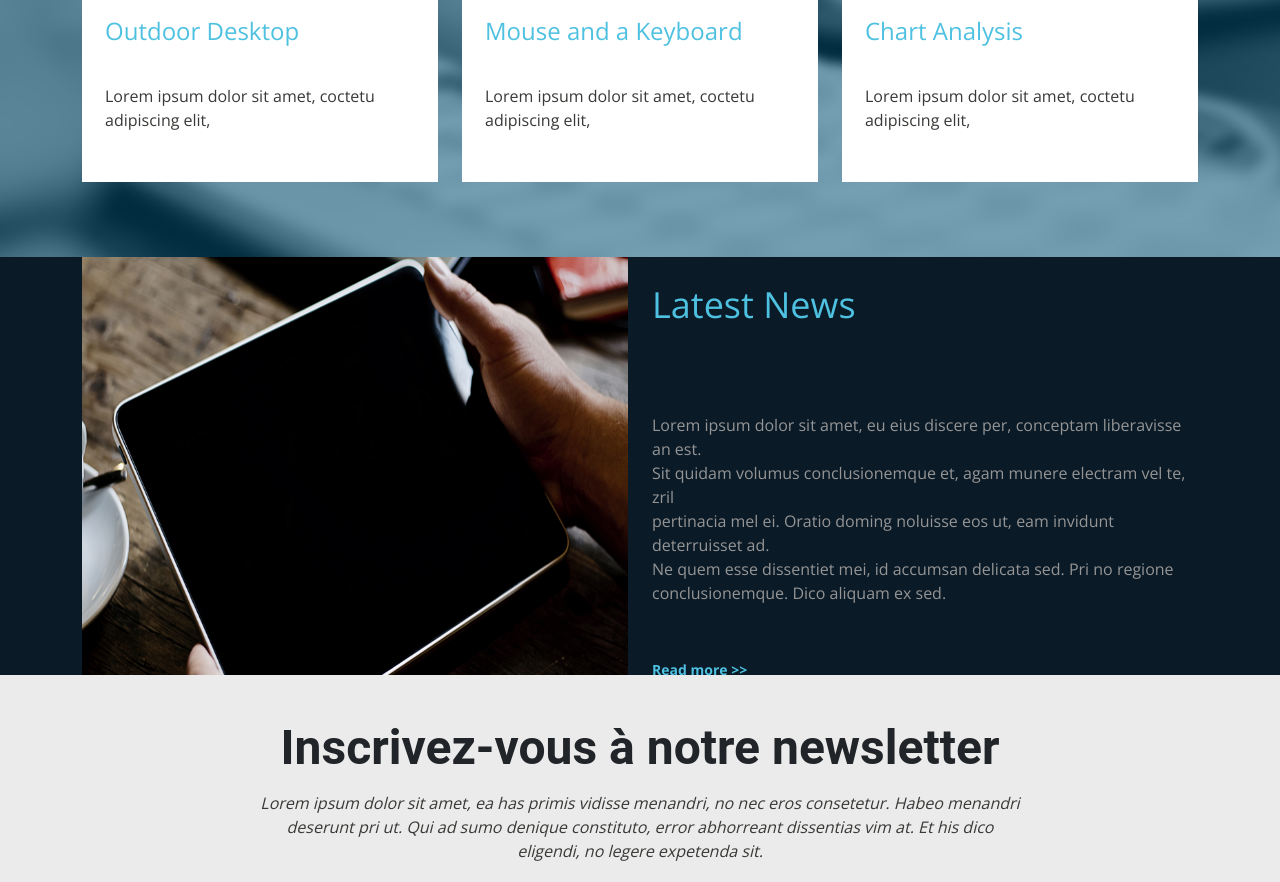
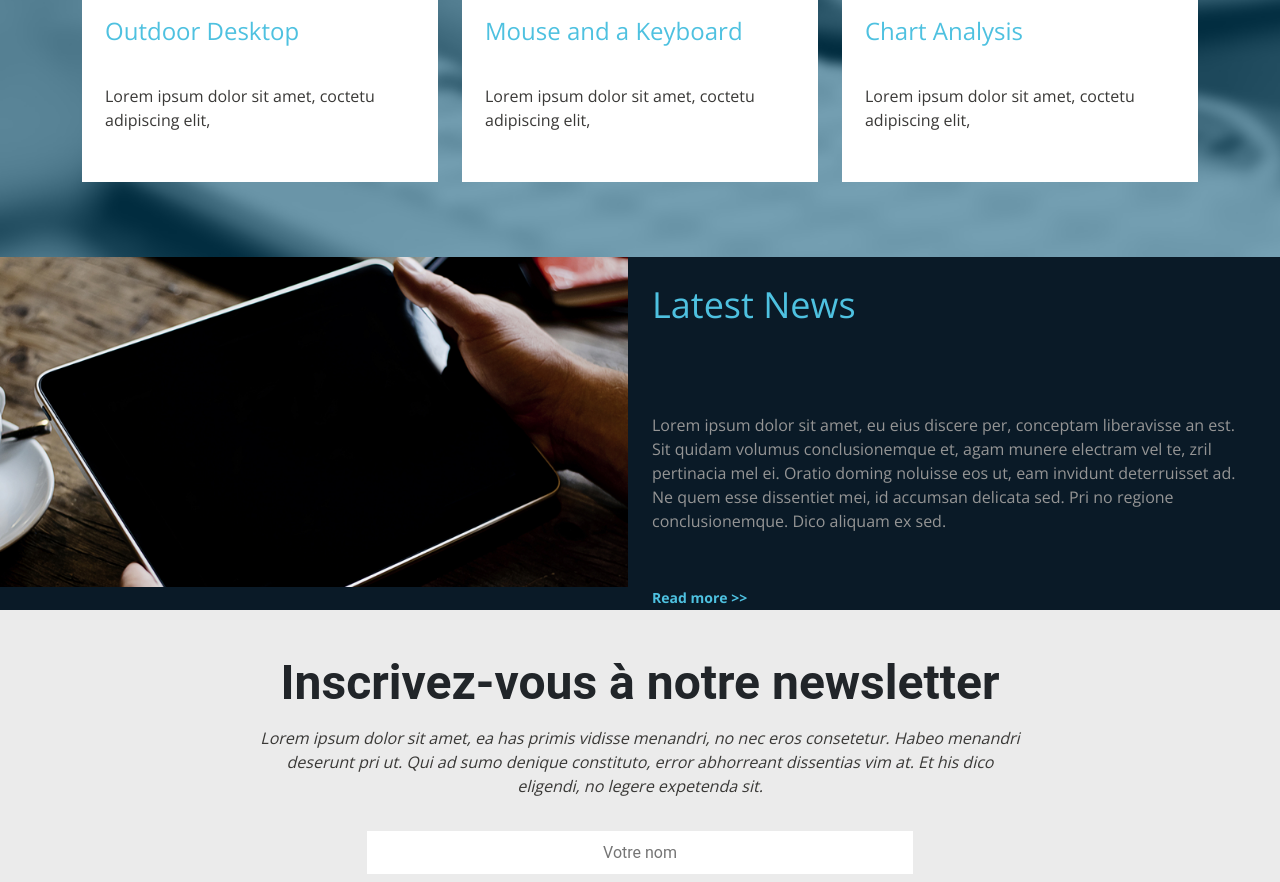
Before and after one commit to tarunmungurah/Test-Senior, a website: page index_test_senior.html in a window 1280 px wide. Shown: the part 1971-2853 px from the top of the page. Drawn offline with nearby package versions, Linux system fonts and the light colour scheme.

Commit message:
27/09/22

```diff
--- a/index_test_senior.html
+++ b/index_test_senior.html
@@ -188,8 +188,8 @@
     </div>
     <!-- /nos references -->
     <!-- tablet + latest news -->
-    <div class="tablet">
-        <div class="container">
+    <div class="latest-news">
+        <div class="container-fluid p-0">
             <div class="row">
                 <div class="col-lg-6">
                     <img src="dist/images/latest-news.png" class="tablet__img" />
--- a/src/scss/block/_latest-news.scss
+++ b/src/scss/block/_latest-news.scss
@@ -1,13 +1,15 @@
-.tablet {
+.latest-news {
     background: url("../images/news-bg.jpg");
     width: 100%;
-    height: 418px;
     background-size: cover;
+
+
     &__img {
         height: 418px;
         background-size: auto;
     }
 }
+
 .news {
     &__title {
         font-family: $Open-sans;
@@ -15,6 +17,7 @@
         font-size: 36px;
         margin-bottom: 61px;
     }
+
     &__subtitle {
         font-family: $Open-sans;
         color: $grey;
```
Also changed, not shown: dist/css/main.min.css.
